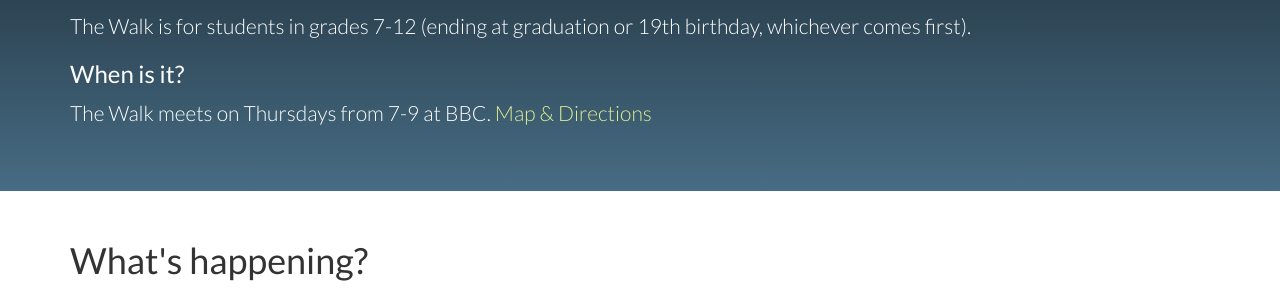
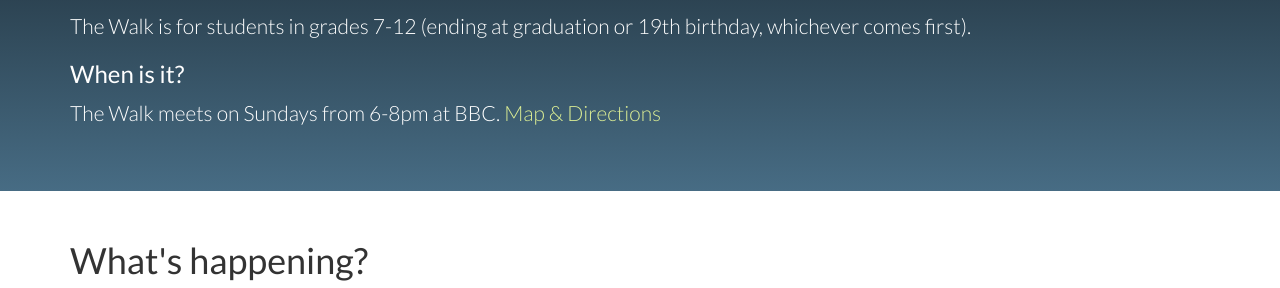
Before and after one commit to burlesonbiblechurch/bbcyouth, a Jekyll site: the page built from index.md, in a window 1280 px wide. Shown: the part 372-660 px from the top of the page. Built offline with Jekyll 4.4.1, drawn with Linux system fonts in a browser that asks for light colours; nearby versions of some CDN libraries.

Commit message:
Update index.md

```diff
--- a/index.md
+++ b/index.md
@@ -23,7 +23,7 @@
 
     <h3>When is it?</h3>
 
-    <p>The Walk meets on Thursdays from 7-9 at BBC. <a href="/contact">Map & Directions</a></p>
+    <p>The Walk meets on Sundays from 6-8pm at BBC. <a href="/contact">Map & Directions</a></p>
   </div>
 </div>
 
```
